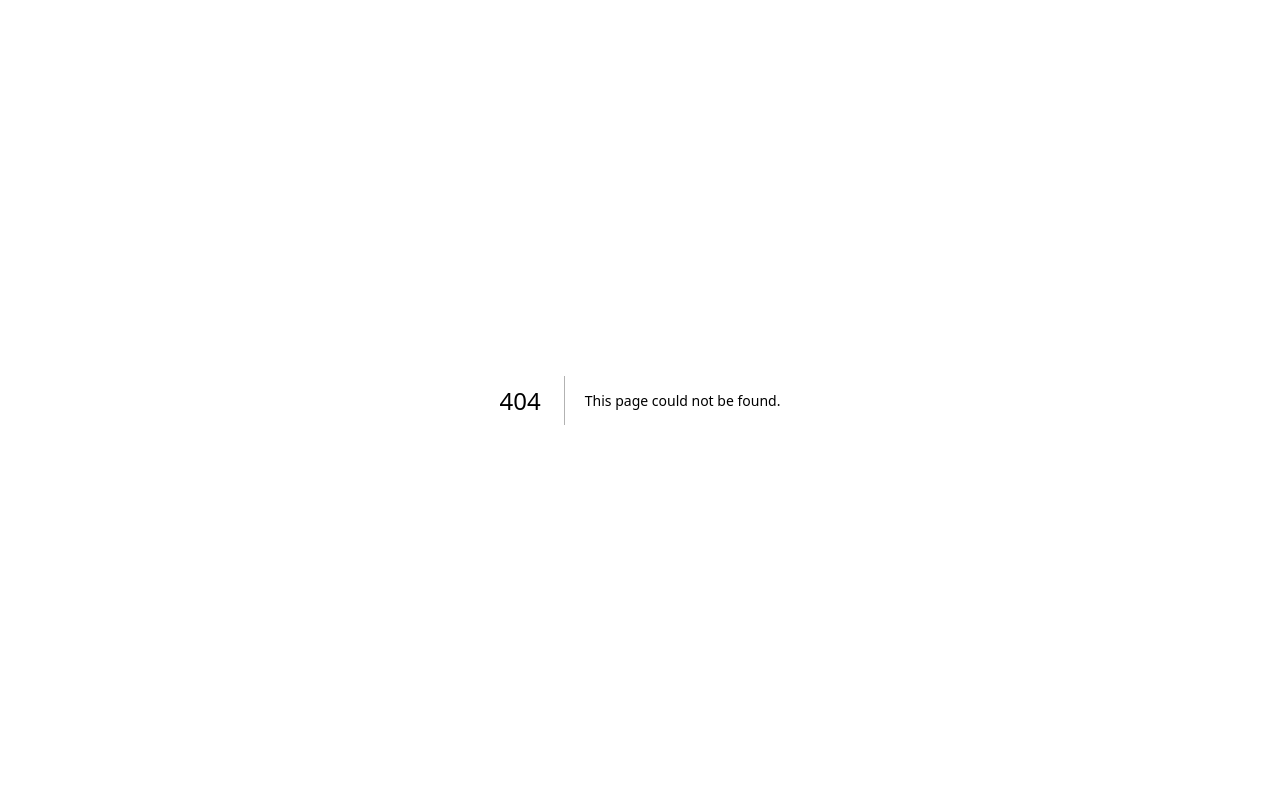
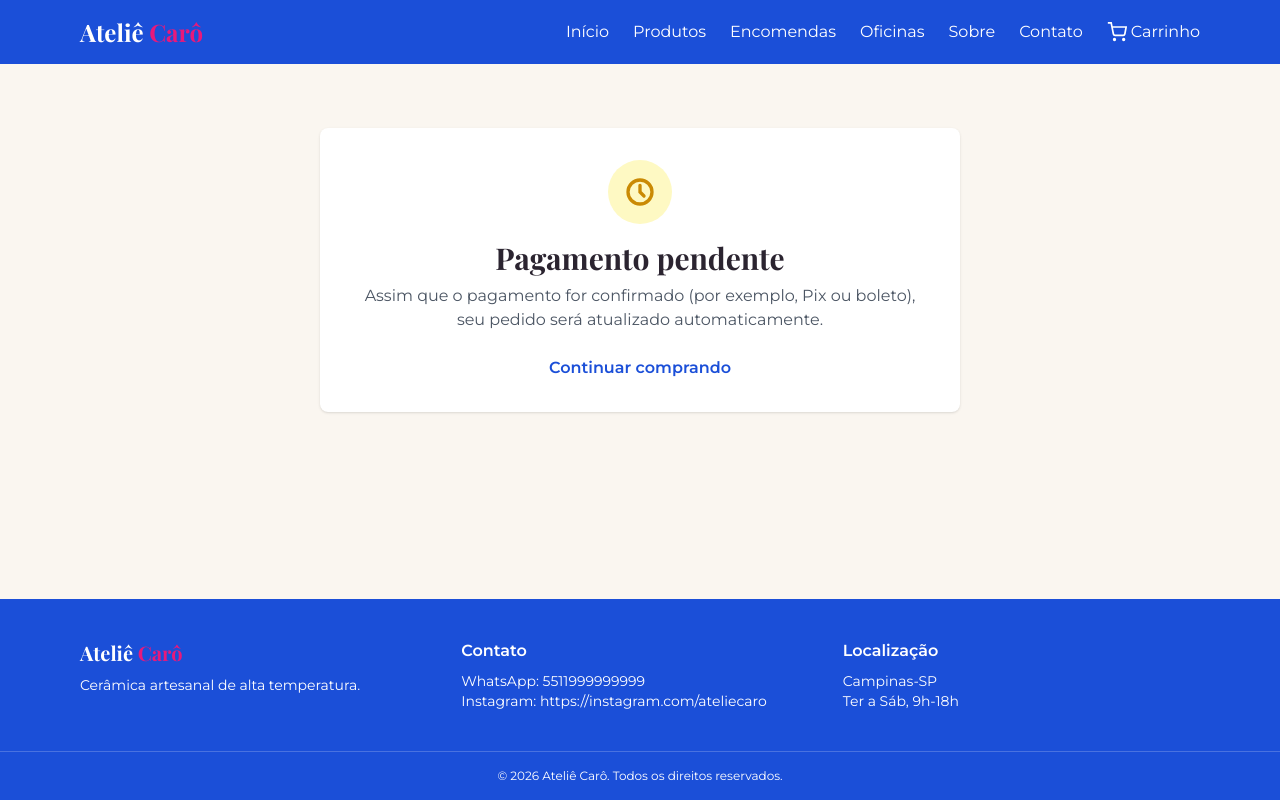
Before and after one commit to celomamp/site-atelie-caro, a Next.js app: page /checkout/retorno in a window 1280 px wide. Before the commit this address had no page. Built offline with nearby package versions, Linux system fonts and the light colour scheme; a web font is replaced by a local one.

Commit message:
feat: pagar com mercado pago no carrinho e pagina de retorno com verificacao server-side

```diff
--- /dev/null
+++ b/app/(site)/checkout/retorno/page.tsx
@@ -0,0 +1,184 @@
+// app/(site)/checkout/retorno/page.tsx
+// Página de retorno do Checkout Pro: o Mercado Pago redireciona para cá com
+// query params (collection_id, external_reference, status...). A página
+// confirma o pagamento consultando a API do Mercado Pago (fallback caso o
+// webhook ainda não tenha chegado), atualiza o pedido e mostra o resultado.
+import Link from "next/link";
+import { prisma } from "@/lib/prisma";
+import { applyMercadoPagoPaymentToOrder, fetchMercadoPagoPayment } from "@/lib/checkout";
+import { orderStatusFromPaymentStatus } from "@/lib/mercadopago";
+import { parseOrderItems } from "@/lib/orders";
+import { formatBRL } from "@/lib/cart";
+import ClearCartOnSuccess from "@/components/ClearCartOnSuccess";
+
+export const dynamic = "force-dynamic";
+
+type SearchParams = Record<string, string | string[] | undefined>;
+
+function first(v: string | string[] | undefined): string | undefined {
+  return Array.isArray(v) ? v[0] : v;
+}
+
+export default async function CheckoutRetornoPage({
+  searchParams,
+}: {
+  searchParams: SearchParams;
+}) {
+  const paymentId = first(searchParams.collection_id) ?? first(searchParams.payment_id);
+  const externalReference = first(searchParams.external_reference);
+  const backStatus = first(searchParams.status) ?? first(searchParams.collection_status);
+
+  let order = externalReference
+    ? await prisma.order.findUnique({ where: { id: externalReference } })
+    : null;
+
+  // Confirmação autoritativa: consulta o pagamento na API do Mercado Pago.
+  // Só atualiza o pedido se o external_reference do pagamento bate com o pedido.
+  if (order && paymentId) {
+    try {
+      const payment = await fetchMercadoPagoPayment(paymentId);
+      if (payment?.external_reference === order.id) {
+        await applyMercadoPagoPaymentToOrder(payment);
+        order = await prisma.order.findUnique({ where: { id: order.id } });
+      }
+    } catch (e) {
+      console.error("[checkout-retorno] falha ao confirmar pagamento:", e);
+    }
+  }
+
+  // Status efetivo: o banco manda quando já confirmado; se ainda está
+  // "pending" no banco, usa o status informado pelo redirect do Mercado Pago.
+  const effectiveStatus =
+    order?.paymentStatus && order.paymentStatus !== "pending"
+      ? order.paymentStatus
+      : backStatus ?? order?.paymentStatus ?? null;
+  const outcome = effectiveStatus
+    ? orderStatusFromPaymentStatus(effectiveStatus)
+    : "desconhecido";
+
+  const items = order ? parseOrderItems(order.items) : [];
+  const name = order?.name?.split(" ")[0] ?? "";
+
+  return (
+    <div className="mx-auto max-w-2xl px-4 py-16">
+      {outcome === "pago" && <ClearCartOnSuccess />}
+
+      <div className="rounded-lg bg-white p-8 text-center shadow">
+        {outcome === "pago" && (
+          <>
+            <div className="mx-auto flex h-16 w-16 items-center justify-center rounded-full bg-green-100">
+              <svg className="h-8 w-8 text-green-600" fill="none" viewBox="0 0 24 24" stroke="currentColor" strokeWidth={2.5}>
+                <path strokeLinecap="round" strokeLinejoin="round" d="M5 13l4 4L19 7" />
+              </svg>
+            </div>
+            <h1 className="mt-4 font-display text-3xl font-bold">
+              Pagamento aprovado{name ? `, ${name}` : ""}!
+            </h1>
+            <p className="mt-2 text-gray-600">
+              Recebemos seu pagamento e seu pedido está confirmado. Obrigada pela
+              compra!
+            </p>
+          </>
+        )}
+
+        {outcome === "aguardando_pagamento" && (
+          <>
+            <div className="mx-auto flex h-16 w-16 items-center justify-center rounded-full bg-yellow-100">
+              <svg className="h-8 w-8 text-yellow-600" fill="none" viewBox="0 0 24 24" stroke="currentColor" strokeWidth={2.5}>
+                <circle cx="12" cy="12" r="9" strokeLinecap="round" />
+                <path strokeLinecap="round" d="M12 7v5l3 3" />
+              </svg>
+            </div>
+            <h1 className="mt-4 font-display text-3xl font-bold">Pagamento pendente</h1>
+            <p className="mt-2 text-gray-600">
+              Assim que o pagamento for confirmado (por exemplo, Pix ou boleto),
+              seu pedido será atualizado automaticamente.
+            </p>
+          </>
+        )}
+
+        {outcome === "pagamento_reprovado" && (
+          <>
+            <div className="mx-auto flex h-16 w-16 items-center justify-center rounded-full bg-red-100">
+              <svg className="h-8 w-8 text-red-600" fill="none" viewBox="0 0 24 24" stroke="currentColor" strokeWidth={2.5}>
+                <path strokeLinecap="round" d="M6 18L18 6M6 6l12 12" />
+              </svg>
+            </div>
+            <h1 className="mt-4 font-display text-3xl font-bold">Pagamento não aprovado</h1>
+            <p className="mt-2 text-gray-600">
+              Não foi possível aprovar o pagamento. Seu carrinho continua salvo —
+              você pode tentar novamente.
+            </p>
+            <Link
+              href="/carrinho"
+              className="mt-6 inline-block rounded bg-cobalt px-6 py-3 font-semibold text-white"
+            >
+              Voltar ao carrinho
+            </Link>
+          </>
+        )}
+
+        {outcome === "pagamento_cancelado" && (
+          <>
+            <h1 className="font-display text-3xl font-bold">Pagamento cancelado</h1>
+            <p className="mt-2 text-gray-600">
+              O pagamento foi cancelado. Se mudar de ideia, seu carrinho continua
+              salvo para você tentar novamente.
+            </p>
+            <Link
+              href="/carrinho"
+              className="mt-6 inline-block rounded bg-cobalt px-6 py-3 font-semibold text-white"
+            >
+              Voltar ao carrinho
+            </Link>
+          </>
+        )}
+
+        {outcome === "reembolsado" && (
+          <>
+            <h1 className="font-display text-3xl font-bold">Pagamento reembolsado</h1>
+            <p className="mt-2 text-gray-600">
+              O valor deste pedido foi devolvido. Se tiver dúvidas, fale com a
+              gente pela página de contato.
+            </p>
+          </>
+        )}
+
+        {outcome === "desconhecido" && (
+          <>
+            <h1 className="font-display text-3xl font-bold">
+              Não conseguimos confirmar seu pagamento
+            </h1>
+            <p className="mt-2 text-gray-600">
+              Se você concluiu o pagamento, aguarde alguns instantes — o pedido é
+              atualizado automaticamente pela confirmação do Mercado Pago. Em caso
+              de dúvidas, fale com a gente pela página de contato.
+            </p>
+          </>
+        )}
+
+        {order && items.length > 0 && (
+          <div className="mt-8 rounded border border-gray-200 p-4 text-left">
+            <p className="font-semibold">Pedido #{order.id.slice(-8)}</p>
+            <ul className="mt-2 text-sm text-gray-600">
+              {items.map((it) => (
+                <li key={it.slug}>
+                  • {it.name} — {it.qty}x — {formatBRL(it.unitPrice * it.qty)}
+                </li>
+              ))}
+            </ul>
+            <p className="mt-3 border-t border-gray-100 pt-2 text-sm">
+              Total: <span className="font-bold text-magenta">{formatBRL(Number(order.total))}</span>
+            </p>
+          </div>
+        )}
+
+        <div className="mt-6">
+          <Link href="/produtos" className="font-semibold text-cobalt hover:underline">
+            Continuar comprando
+          </Link>
+        </div>
+      </div>
+    </div>
+  );
+}
--- a/components/CheckoutForm.tsx
+++ b/components/CheckoutForm.tsx
@@ -8,6 +8,8 @@ export default function CheckoutForm() {
   const { items, total, clear } = useCart();
   const [name, setName] = useState("");
   const [contact, setContact] = useState("");
+  const [error, setError] = useState<string | null>(null);
+  const [loading, setLoading] = useState(false);
 
   function handleSend() {
     const message = buildWhatsAppOrderMessage(items);
@@ -20,6 +22,35 @@ export default function CheckoutForm() {
       }).catch(() => {});
     }
     clear();
+  }
+
+  async function handleMercadoPago() {
+    setError(null);
+    if (!name.trim()) {
+      setError("Informe seu nome para continuar.");
+      return;
+    }
+    setLoading(true);
+    try {
+      const res = await fetch("/api/checkout/mercadopago", {
+        method: "POST",
+        headers: { "Content-Type": "application/json" },
+        body: JSON.stringify({
+          name,
+          contact,
+          items: items.map((i) => ({ slug: i.slug, qty: i.qty })),
+        }),
+      });
+      const data = await res.json().catch(() => ({}));
+      if (!res.ok || !data.initPoint)
+        throw new Error(data.error || "Não foi possível iniciar o pagamento.");
+      window.location.href = data.initPoint;
+    } catch (e) {
+      setError(
+        e instanceof Error ? e.message : "Erro ao iniciar pagamento. Tente novamente."
+      );
+      setLoading(false);
+    }
   }
 
   return (
@@ -42,11 +73,28 @@ export default function CheckoutForm() {
           Total: <span className="font-bold text-magenta">{formatBRL(total)}</span>
         </p>
         <button
+          onClick={handleMercadoPago}
+          disabled={loading || items.length === 0}
+          className="rounded bg-[#009EE3] px-6 py-3 font-semibold text-white hover:bg-[#0079B2] disabled:cursor-not-allowed disabled:opacity-60"
+        >
+          {loading ? "Redirecionando…" : "Pagar com Mercado Pago"}
+        </button>
+        <p className="text-xs text-gray-500">
+          Cartão, Pix, boleto ou conta Mercado Pago — você será redirecionado
+          para concluir o pagamento com segurança.
+        </p>
+        <div className="flex items-center justify-center gap-3 text-xs uppercase tracking-wide text-gray-400">
+          <span className="h-px flex-1 bg-gray-200" />
+          ou
+          <span className="h-px flex-1 bg-gray-200" />
+        </div>
+        <button
           onClick={handleSend}
-          className="rounded bg-magenta px-6 py-3 font-semibold text-white hover:bg-pink-700"
+          className="rounded border-2 border-magenta px-6 py-3 font-semibold text-magenta hover:bg-pink-50"
         >
           Enviar pedido pelo WhatsApp
         </button>
+        {error && <p className="text-sm text-red-600">{error}</p>}
       </div>
     </div>
   );
--- /dev/null
+++ b/components/ClearCartOnSuccess.tsx
@@ -0,0 +1,13 @@
+// components/ClearCartOnSuccess.tsx
+// "use client" — limpa o carrinho quando o pagamento é confirmado.
+"use client";
+import { useEffect } from "react";
+import { useCart } from "./CartContext";
+
+export default function ClearCartOnSuccess() {
+  const { clear } = useCart();
+  useEffect(() => {
+    clear();
+  }, [clear]);
+  return null;
+}
```
